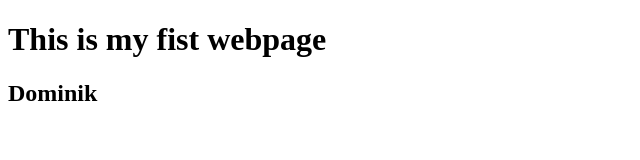
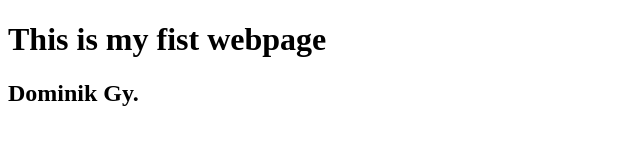
Before and after one commit to dominikgyecsek/CM1016, a plain HTML site: page index.html in a window 1280 px wide. Shown: the full height of the page, 0-640 px from the left. Drawn offline with Linux system fonts and the light colour scheme.

Commit message:
name change

```diff
--- a/index.html
+++ b/index.html
@@ -7,6 +7,6 @@
 <body>
 
     <h1>This is my fist webpage</h1>
-    <h2>Dominik</h2>
+    <h2>Dominik Gy.</h2>
 </body>
 </html>
```
